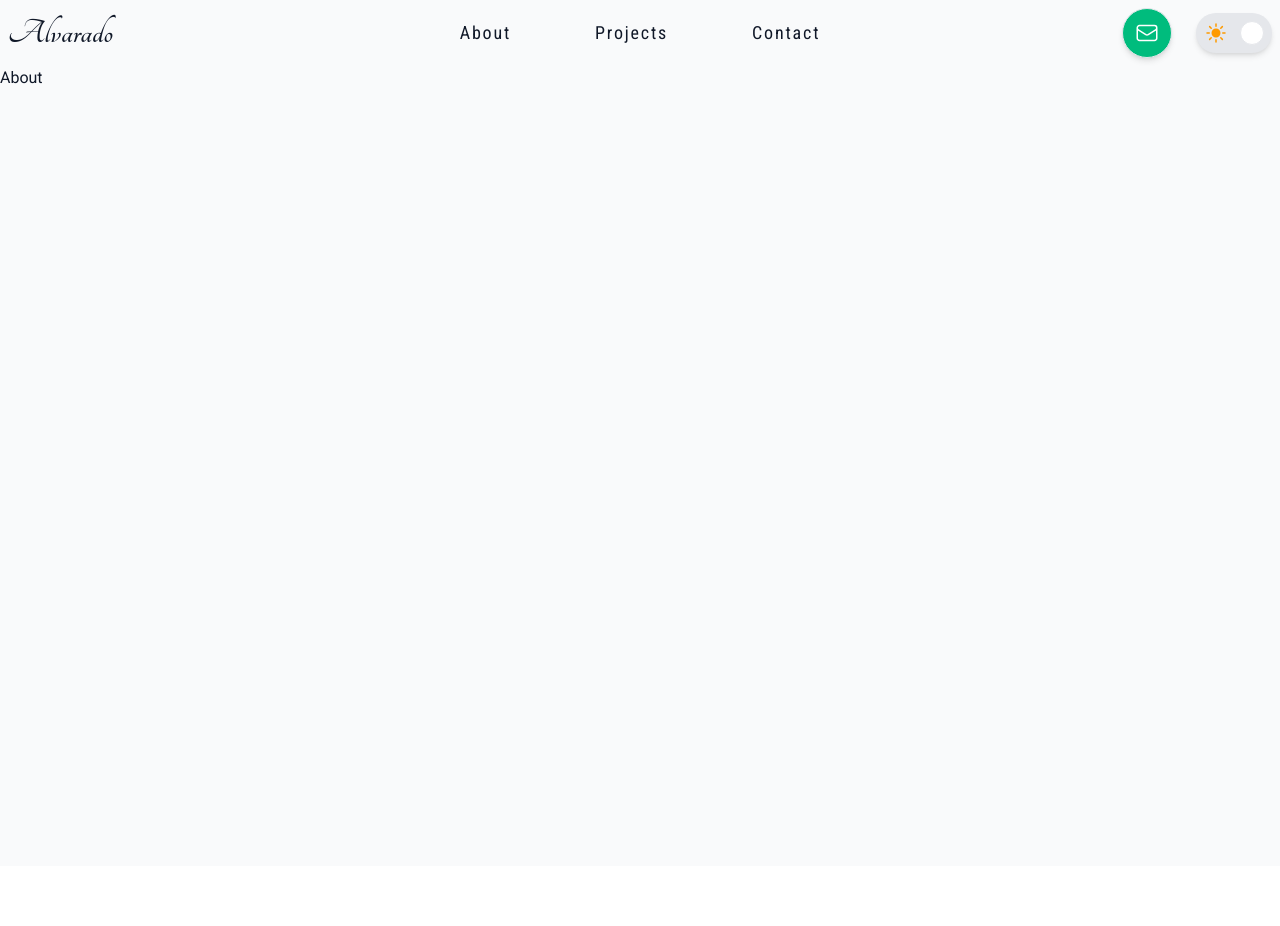
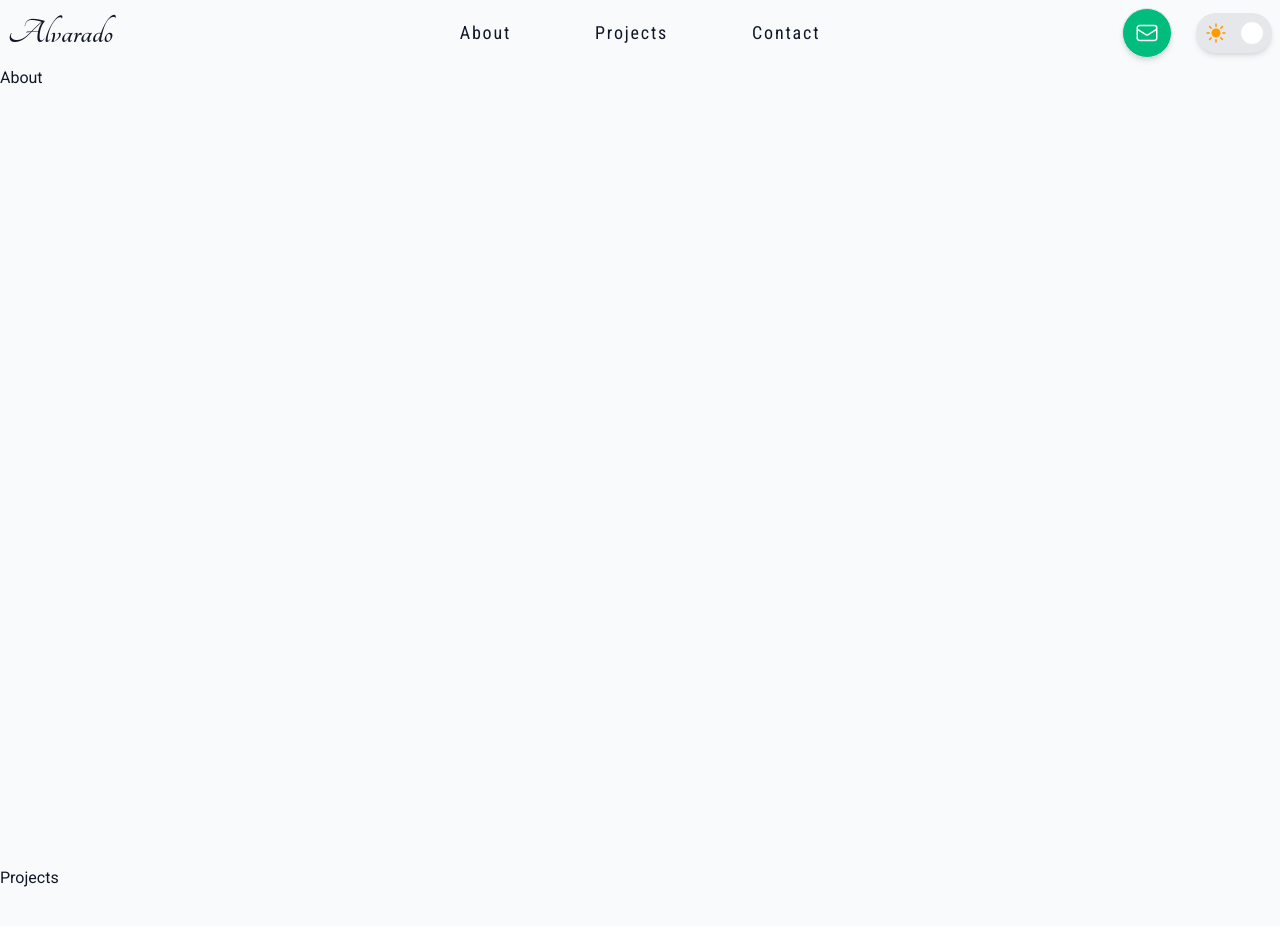
Before and after one commit to ealvara6/devfolio, a React (Vite) app: page / in a window 1280 px wide. Shown: the top 926 px of the page. Before the commit the page ends 866 px from the top, so only its background shows below. Built offline with nearby package versions, Linux system fonts and the light colour scheme.

Commit message:
feat(sections): wire Project component to Sections component

```diff
--- a/src/components/sections/Sections.tsx
+++ b/src/components/sections/Sections.tsx
@@ -1,9 +1,11 @@
 import { About } from "./about/About"
+import { Projects } from "./projects/Projects"
 
 export const Sections = () => {
     return (
         <main>
             <About />
+            <Projects />
         </main>
     )
 }
```
